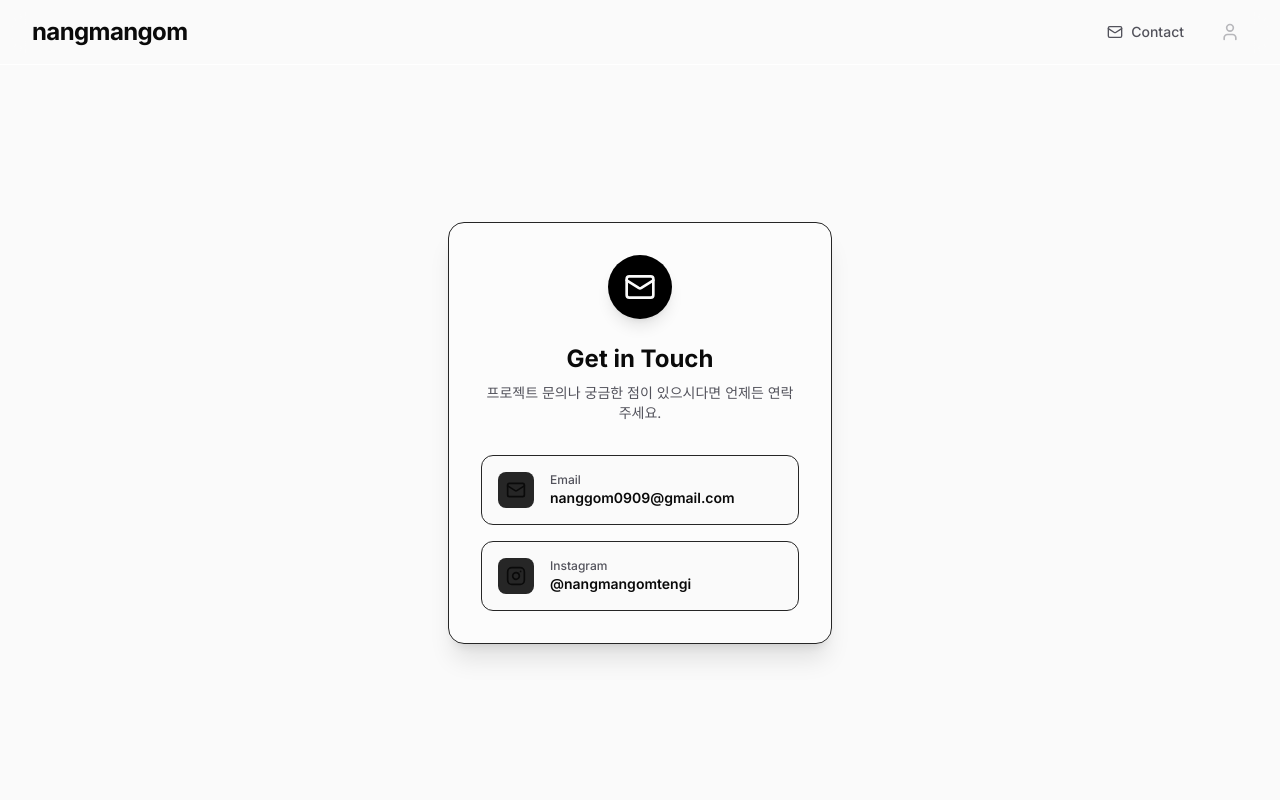
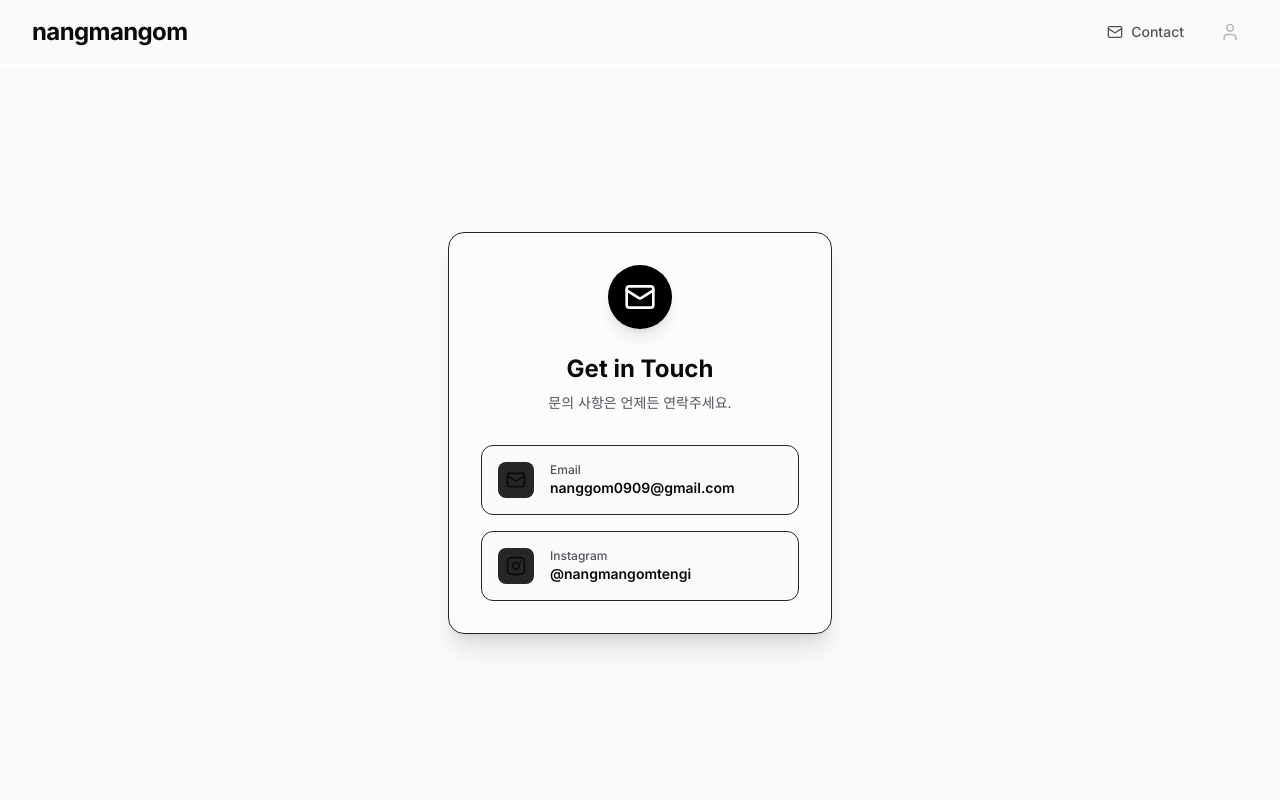
Before and after one commit to nanggom0909-cell/nangmangom-portfolio, a Next.js app: page /contact in a window 1280 px wide. Shown: the top 800 px of the page. Built offline with nearby package versions, Linux system fonts and the light colour scheme.

Commit message:
fix: update contact page description text

```diff
--- a/src/app/contact/page.tsx
+++ b/src/app/contact/page.tsx
@@ -13,7 +13,7 @@ export default function ContactPage() {
 
                     <h1 className="text-2xl font-bold text-foreground mb-2">Get in Touch</h1>
                     <p className="text-center text-sm text-foreground-secondary mb-8">
-                        프로젝트 문의나 궁금한 점이 있으시다면 언제든 연락주세요.
+                        문의 사항은 언제든 연락주세요.
                     </p>
 
                     <div className="flex flex-col gap-4 w-full">
```
